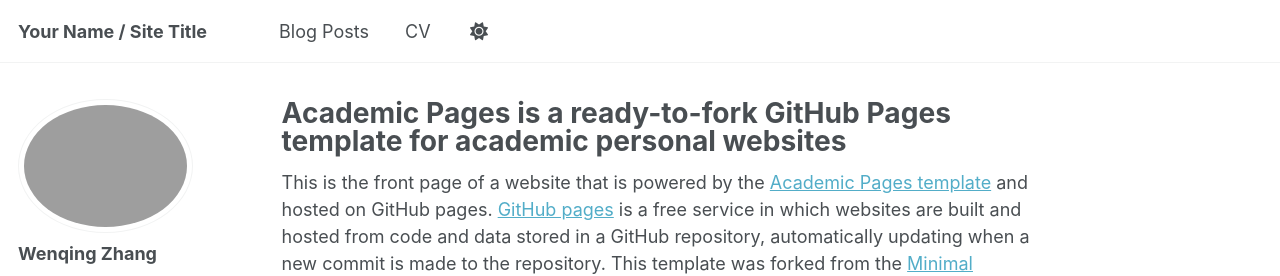
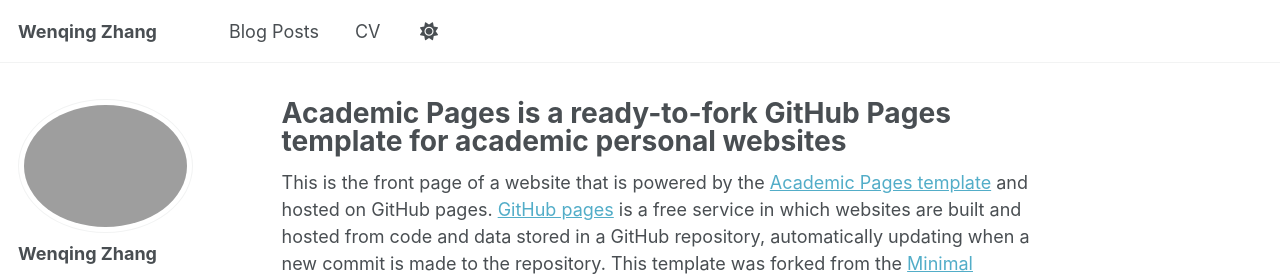
Before and after one commit to Cecilia-zwq/Cecilia-zwq.github.io, a Jekyll site: the page built from _pages/about.md, in a window 1280 px wide. Shown: the top 276 px of the page. Built offline with Jekyll 4.4.1, drawn with Linux system fonts in a browser that asks for light colours.

Commit message:
Update _config.yml

```diff
--- a/_config.yml
+++ b/_config.yml
@@ -9,11 +9,11 @@
 # Basic Site Settings
 locale                   : "en-US"
 site_theme               : "default"
-title                    : "Your Name / Site Title"
+title                    : "Wenqing Zhang"
 title_separator          : "-"
 name                     : &name "Your Name"
 description              : &description "personal description"
-url                      : https://cecilia-zwq.github.io/ # the base hostname & protocol for your site e.g. "https://[your GitHub username].github.io"
+url                      : "https://cecilia-zwq.github.io" # the base hostname & protocol for your site e.g. "https://[your GitHub username].github.io"
 baseurl                  : "" # the subpath of your site, e.g. "/blog"
 repository               : "cecilia-zwq/cecilia-zwq.github.io"
 
```
